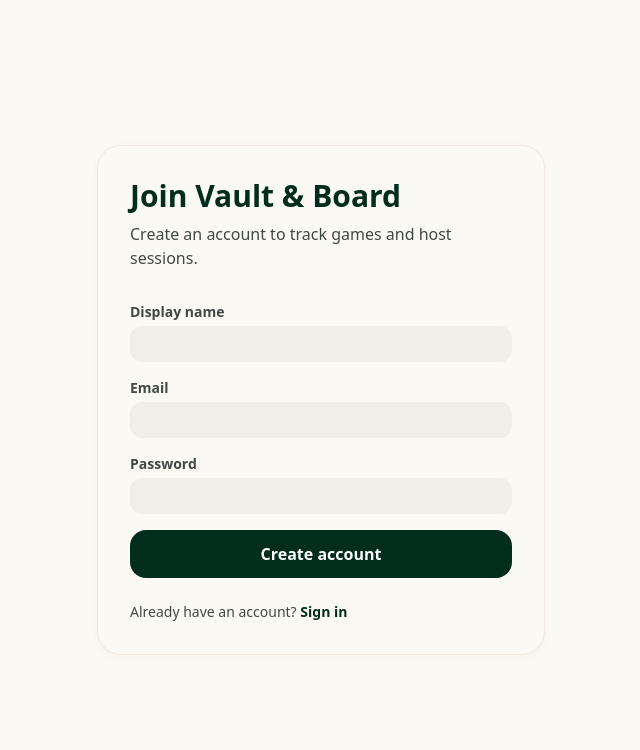
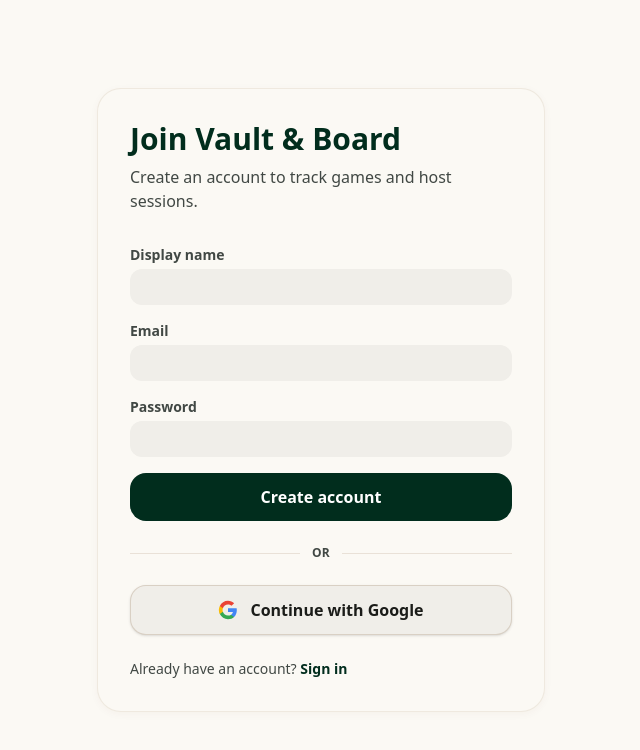
Before and after one commit to DigasMC/boardgames, a Next.js app: page /auth/signup in a window 1280 px wide. Shown: the top 750 px of the page, without its empty margins (319-959 px from the left). Built offline with nearby package versions, Linux system fonts and the light colour scheme.

Commit message:
Enhance authentication by adding Google Sign-in support and updating README with new authentication setup instructions. Introduce GoogleSignInButton component for streamlined Google login experience. Update ProfileForm to conditionally display password change option based on user identity provider.

```diff
--- a/src/app/(app)/profile/page.tsx
+++ b/src/app/(app)/profile/page.tsx
@@ -34,6 +34,8 @@ export default async function ProfilePage() {
         : null;
   const avatarUrl = profile?.avatar_url || metadataAvatar || null;
   const bggUsername = profile?.bgg_username ?? null;
+  const canChangePassword =
+    user.identities?.some((identity) => identity.provider === "email") ?? false;
 
   return (
     <ProfileForm
@@ -41,6 +43,7 @@ export default async function ProfilePage() {
       displayName={displayName}
       avatarUrl={avatarUrl}
       bggUsername={bggUsername}
+      canChangePassword={canChangePassword}
     />
   );
 }
--- a/src/app/auth/signup/page.tsx
+++ b/src/app/auth/signup/page.tsx
@@ -3,6 +3,7 @@
 import { FormEvent, useState } from "react";
 import Link from "next/link";
 import { useRouter } from "next/navigation";
+import { GoogleSignInButton } from "@/components/GoogleSignInButton";
 import { createClient } from "@/lib/supabase/client";
 
 export default function SignupPage() {
@@ -102,6 +103,26 @@ export default function SignupPage() {
             {loading ? "Creating…" : "Create account"}
           </button>
         </form>
+        <div className="my-6 flex items-center gap-3">
+          <div className="h-px flex-1 bg-secondary/15" />
+          <span className="text-xs font-semibold uppercase tracking-wide text-on-surface-variant">
+            or
+          </span>
+          <div className="h-px flex-1 bg-secondary/15" />
+        </div>
+        <GoogleSignInButton
+          label="Continue with Google"
+          disabled={loading}
+          onStart={() => {
+            setLoading(true);
+            setError(null);
+            setMessage(null);
+          }}
+          onError={(message) => {
+            setLoading(false);
+            setError(message);
+          }}
+        />
         <p className="mt-6 text-sm text-on-surface-variant">
           Already have an account?{" "}
           <Link href="/login" className="font-semibold text-primary">
--- a/src/app/login/page.tsx
+++ b/src/app/login/page.tsx
@@ -3,30 +3,8 @@
 import { FormEvent, Suspense, useState } from "react";
 import Link from "next/link";
 import { useRouter, useSearchParams } from "next/navigation";
+import { GoogleSignInButton } from "@/components/GoogleSignInButton";
 import { createClient } from "@/lib/supabase/client";
-
-function GoogleIcon() {
-  return (
-    <svg aria-hidden="true" viewBox="0 0 24 24" className="h-5 w-5">
-      <path
-        fill="#4285F4"
-        d="M22.56 12.25c0-.78-.07-1.53-.2-2.25H12v4.26h5.92c-.26 1.37-1.04 2.53-2.21 3.31v2.77h3.57c2.08-1.92 3.28-4.74 3.28-8.09z"
-      />
-      <path
-        fill="#34A853"
-        d="M12 23c2.97 0 5.46-.98 7.28-2.66l-3.57-2.77c-.98.66-2.23 1.06-3.71 1.06-2.86 0-5.29-1.93-6.16-4.53H2.18v2.84C3.99 20.53 7.7 23 12 23z"
-      />
-      <path
-        fill="#FBBC05"
-        d="M5.84 14.09c-.22-.66-.35-1.36-.35-2.09s.13-1.43.35-2.09V7.07H2.18C1.43 8.55 1 10.22 1 12s.43 3.45 1.18 4.93l2.85-2.22.81-.62z"
-      />
-      <path
-        fill="#EA4335"
-        d="M12 5.38c1.62 0 3.06.56 4.21 1.64l3.15-3.15C17.45 2.09 14.97 1 12 1 7.7 1 3.99 3.47 2.18 7.07l3.66 2.84c.87-2.6 3.3-4.53 6.16-4.53z"
-      />
-    </svg>
-  );
-}
 
 function LoginForm() {
   const router = useRouter();
@@ -53,22 +31,6 @@ function LoginForm() {
     }
     router.push(next);
     router.refresh();
-  }
-
-  async function signInWithGoogle() {
-    setLoading(true);
-    setError(null);
-    const supabase = createClient();
-    const { error: oauthError } = await supabase.auth.signInWithOAuth({
-      provider: "google",
-      options: {
-        redirectTo: `${window.location.origin}/auth/callback?next=${encodeURIComponent(next)}`,
-      },
-    });
-    if (oauthError) {
-      setLoading(false);
-      setError(oauthError.message);
-    }
   }
 
   return (
@@ -121,15 +83,19 @@ function LoginForm() {
         </span>
         <div className="h-px flex-1 bg-secondary/15" />
       </div>
-      <button
-        type="button"
-        onClick={signInWithGoogle}
+      <GoogleSignInButton
+        label="Sign in with Google"
+        next={next}
         disabled={loading}
-        className="flex w-full items-center justify-center gap-3 rounded-lg border border-secondary/20 bg-surface-container px-4 py-3 font-bold text-on-surface shadow-sm transition-all duration-200 hover:-translate-y-0.5 hover:border-secondary/40 hover:bg-surface-container-high hover:shadow-md active:translate-y-0 disabled:pointer-events-none disabled:opacity-60"
-      >
-        <GoogleIcon />
-        Sign in with Google
-      </button>
+        onStart={() => {
+          setLoading(true);
+          setError(null);
+        }}
+        onError={(message) => {
+          setLoading(false);
+          setError(message);
+        }}
+      />
       <p className="mt-6 text-sm text-on-surface-variant">
         New here?{" "}
         <Link href="/auth/signup" className="font-semibold text-primary">
--- /dev/null
+++ b/src/components/GoogleSignInButton.tsx
@@ -0,0 +1,73 @@
+"use client";
+
+import { useState } from "react";
+import { createClient } from "@/lib/supabase/client";
+
+function GoogleIcon() {
+  return (
+    <svg aria-hidden="true" viewBox="0 0 24 24" className="h-5 w-5">
+      <path
+        fill="#4285F4"
+        d="M22.56 12.25c0-.78-.07-1.53-.2-2.25H12v4.26h5.92c-.26 1.37-1.04 2.53-2.21 3.31v2.77h3.57c2.08-1.92 3.28-4.74 3.28-8.09z"
+      />
+      <path
+        fill="#34A853"
+        d="M12 23c2.97 0 5.46-.98 7.28-2.66l-3.57-2.77c-.98.66-2.23 1.06-3.71 1.06-2.86 0-5.29-1.93-6.16-4.53H2.18v2.84C3.99 20.53 7.7 23 12 23z"
+      />
+      <path
+        fill="#FBBC05"
+        d="M5.84 14.09c-.22-.66-.35-1.36-.35-2.09s.13-1.43.35-2.09V7.07H2.18C1.43 8.55 1 10.22 1 12s.43 3.45 1.18 4.93l2.85-2.22.81-.62z"
+      />
+      <path
+        fill="#EA4335"
+        d="M12 5.38c1.62 0 3.06.56 4.21 1.64l3.15-3.15C17.45 2.09 14.97 1 12 1 7.7 1 3.99 3.47 2.18 7.07l3.66 2.84c.87-2.6 3.3-4.53 6.16-4.53z"
+      />
+    </svg>
+  );
+}
+
+type GoogleSignInButtonProps = {
+  label: string;
+  next?: string;
+  disabled?: boolean;
+  onError?: (message: string) => void;
+  onStart?: () => void;
+};
+
+export function GoogleSignInButton({
+  label,
+  next = "/collection",
+  disabled = false,
+  onError,
+  onStart,
+}: GoogleSignInButtonProps) {
+  const [loading, setLoading] = useState(false);
+
+  async function signInWithGoogle() {
+    onStart?.();
+    setLoading(true);
+    const supabase = createClient();
+    const { error: oauthError } = await supabase.auth.signInWithOAuth({
+      provider: "google",
+      options: {
+        redirectTo: `${window.location.origin}/auth/callback?next=${encodeURIComponent(next)}`,
+      },
+    });
+    if (oauthError) {
+      setLoading(false);
+      onError?.(oauthError.message);
+    }
+  }
+
+  return (
+    <button
+      type="button"
+      onClick={signInWithGoogle}
+      disabled={disabled || loading}
+      className="flex w-full items-center justify-center gap-3 rounded-lg border border-secondary/20 bg-surface-container px-4 py-3 font-bold text-on-surface shadow-sm transition-all duration-200 hover:-translate-y-0.5 hover:border-secondary/40 hover:bg-surface-container-high hover:shadow-md active:translate-y-0 disabled:pointer-events-none disabled:opacity-60"
+    >
+      <GoogleIcon />
+      {label}
+    </button>
+  );
+}
--- a/src/components/ProfileForm.tsx
+++ b/src/components/ProfileForm.tsx
@@ -10,6 +10,7 @@ type ProfileFormProps = {
   displayName: string;
   avatarUrl: string | null;
   bggUsername: string | null;
+  canChangePassword?: boolean;
 };
 
 function initialsFrom(displayName: string, email: string) {
@@ -27,6 +28,7 @@ export function ProfileForm({
   displayName: initialDisplayName,
   avatarUrl,
   bggUsername: initialBggUsername,
+  canChangePassword = true,
 }: ProfileFormProps) {
   const router = useRouter();
   const [displayName, setDisplayName] = useState(initialDisplayName);
@@ -367,6 +369,7 @@ export function ProfileForm({
         </form>
       </div>
 
+      {canChangePassword ? (
         <div className="card-shadow rounded-xl border border-secondary/10 bg-surface p-6 md:p-8">
           <h2 className="font-[family-name:var(--font-headline)] text-xl font-bold text-primary">
             Security
@@ -382,8 +385,9 @@ export function ProfileForm({
             Change password
           </button>
         </div>
+      ) : null}
 
-      {passwordOpen ? (
+      {canChangePassword && passwordOpen ? (
         <div className="fixed inset-0 z-[60] flex items-center justify-center p-4">
           <div
             className="absolute inset-0 bg-primary/40"
```
Also changed, not shown: 2 other files (tests, documents, lock files or other folders). Lines whose indentation alone changed are shown as unchanged.
